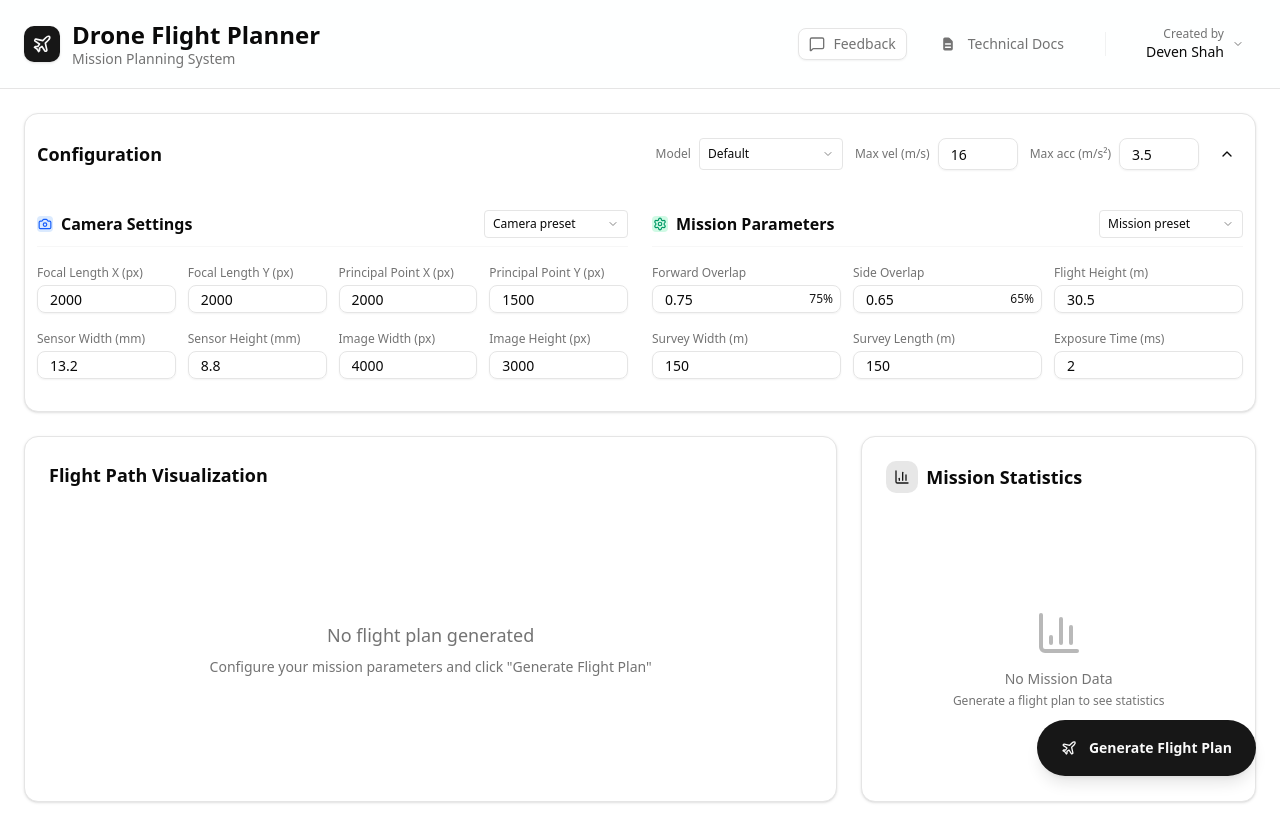
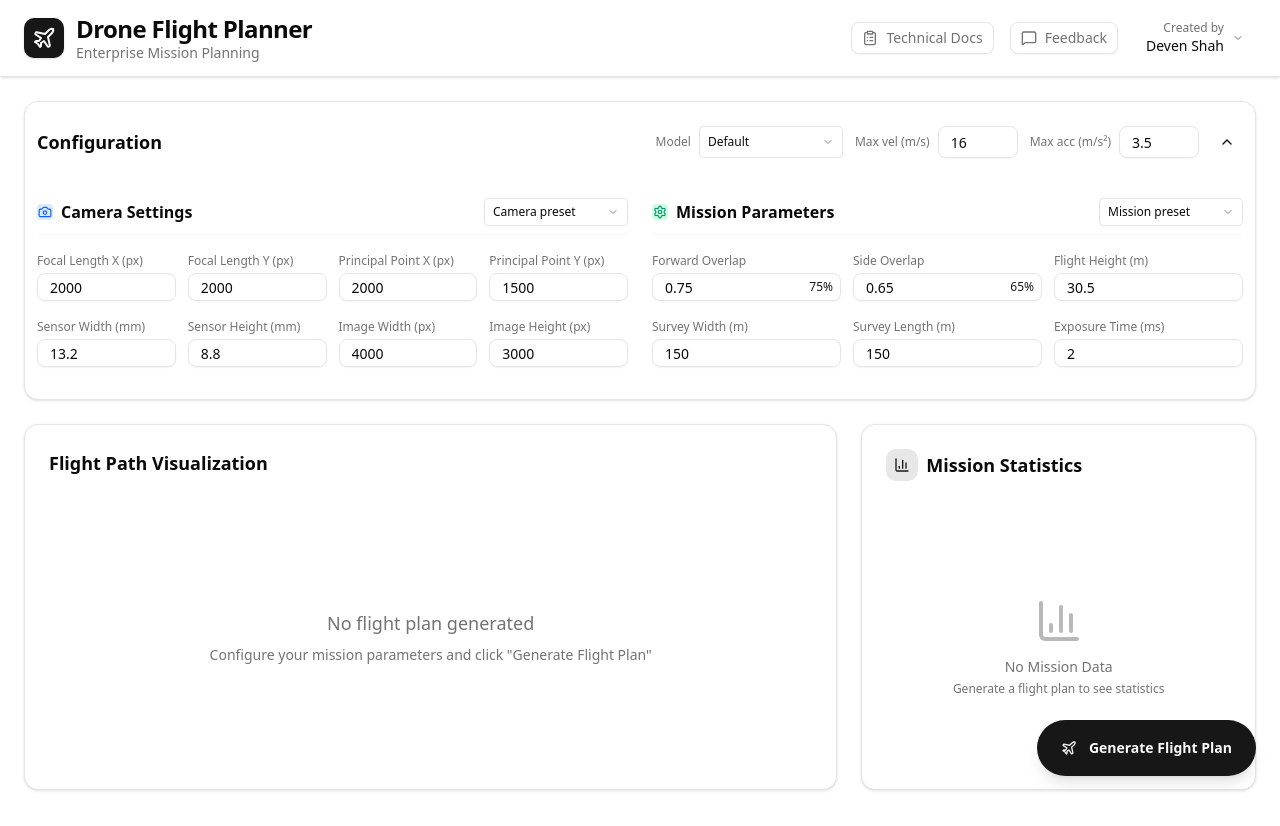
Before and after one commit to devenshah2018/drone-trajectory-interface, a Next.js app: page / in a window 1280 px wide. Built offline with nearby package versions, Linux system fonts and the light colour scheme.

Commit message:
Refine top header bar to make it more compact and user-friendly.

```diff
--- a/app/page.tsx
+++ b/app/page.tsx
@@ -3,7 +3,7 @@
 import { useState, useRef } from "react";
 import type { Camera, DatasetSpec, Waypoint, MissionStats } from "@/lib/types";
 import { generatePhotoPlaneOnGrid, computeMissionStats } from "@/lib/flight-planner";
-import { Plane, ExternalLink, RotateCcw, FileUp, Download } from "lucide-react";
+import { Plane, Download, ClipboardList } from "lucide-react";
 import { motion, AnimatePresence } from "framer-motion";
 import { HorizontalConfig, type HorizontalConfigRef } from "@/components/horizontal-config";
 import { FlightPathVisualization } from "@/components/flight-path-visualization";
@@ -18,6 +18,7 @@ import {
 } from "@/components/flight-simulation-controller";
 import { Badge } from "@/components/ui/badge";
 import jsPDF from "jspdf";
+import { Button } from "@/components/ui/button";
 
 /**
  * Root page component for the mission planning UI.
@@ -323,60 +324,31 @@ export default function Home() {
   return (
     <div className="bg-background min-h-screen" onClick={handleMainClick}>
       {/* Header: app title, docs link, and user profile */}
-      <header className="border-border bg-card/50 sticky top-0 z-40 border-b backdrop-blur-sm">
-        <div className="container mx-auto px-4 py-4 sm:px-6 sm:py-3">
-          <div className="flex min-h-[64px] items-center justify-between gap-4">
-            {/* Left Side - compact logo + title (responsive, single-row friendly) */}
-            <div className="flex items-center gap-2 sm:gap-3 min-w-0">
-              {/* Logo hidden on very small screens to maximize header space */}
-              <div className="hidden sm:flex bg-primary h-9 w-9 items-center justify-center rounded-lg shadow-sm flex-shrink-0">
-                <Plane className="text-primary-foreground h-5 w-5" />
-              </div>
-              <div className="flex flex-col justify-center min-w-0">
-                <h1 className="text-foreground text-base sm:text-lg md:text-2xl leading-tight font-bold whitespace-nowrap">
-                  Drone Flight Planner
-                </h1>
-                {/* subtitle hidden on very small screens to keep header compact */}
-                <p className="text-muted-foreground text-xs md:text-sm leading-tight hidden sm:block">
-                  Mission Planning System
-                </p>
-              </div>
+      <header className="border-b border-border bg-card/80 sticky top-0 z-50 shadow-sm backdrop-blur-md">
+        <div className="container mx-auto flex items-center justify-between px-6 py-3 min-h-[64px]">
+          <div className="flex items-center gap-3 min-w-0">
+            <div className="bg-primary h-10 w-10 flex items-center justify-center rounded-lg shadow flex-shrink-0">
+              <Plane className="text-primary-foreground h-6 w-6" />
             </div>
-
-            {/* Right Side - Navigation (compact on mobile; stays on one row) */}
-            <div className="flex items-center gap-3 sm:gap-4 flex-shrink-0 whitespace-nowrap">
-              {/* Feedback Button */}
-              <FeedbackButton />
-
-              {/* Technical Documentation Link */}
-              <a
-                href="https://github.com/devenshah2018/drone-trajectory"
-                target="_blank"
-                rel="noopener noreferrer"
-                className="text-muted-foreground hover:text-foreground hover:bg-muted/50 hover:border-border/50 flex items-center gap-2 rounded-lg border border-transparent px-3 py-2 text-sm sm:px-4 sm:py-2.5 transition-all duration-200"
-              >
-                <svg className="h-4 w-4" fill="currentColor" viewBox="0 0 20 20">
-                  <path
-                    fillRule="evenodd"
-                    d="M4 4a2 2 0 012-2h4.586A2 2 0 0112 2.586L15.414 6A2 2 0 0116 7.414V16a2 2 0 01-2 2H6a2 2 0 01-2-2V4zm2 6a1 1 0 011-1h6a1 1 0 110 2H7a1 1 0 01-1-1zm1 3a1 1 0 100 2h6a1 1 0 100-2H7z"
-                    clipRule="evenodd"
-                  />
-                </svg>
-                <span className="ml-1 hidden xs:inline-block sm:inline-block">Technical Docs</span>
-              </a>
-
-              {/* Divider */}
-              <div className="bg-border/50 h-6 w-px mx-2"></div>
-
-              {/* Author Profile with Dropdown */}
-              <div className="flex items-center ml-1">
-                <AuthorProfile />
-              </div>
+            <div className="flex flex-col justify-center min-w-0">
+              <h1 className="text-foreground text-xl md:text-2xl font-bold tracking-tight whitespace-nowrap leading-tight">Drone Flight Planner</h1>
+              <span className="text-muted-foreground text-xs md:text-sm font-medium whitespace-nowrap leading-tight">Enterprise Mission Planning</span>
             </div>
           </div>
+          <div className="flex items-center gap-2 md:gap-4">
+            <Button
+              variant="outline"
+              size="sm"
+              className="gap-2 text-muted-foreground hover:text-foreground hover:bg-muted/50 hover:border-border/50 transition-all duration-200 cursor-pointer"
+              onClick={() => { window.open('https://github.com/devenshah2018/drone-trajectory', '_blank'); }}
+            >
+              <ClipboardList className="h-4 w-4" />
+              <span className="hidden sm:inline">Technical Docs</span>
+            </Button>
+            <FeedbackButton />
+            <AuthorProfile />
+          </div>
         </div>
-
-        {/* Mobile stacked panel removed — header now displays all controls inline on one row for small screens */}
       </header>
 
       <main className="container mx-auto space-y-6 px-6 py-6">
```
